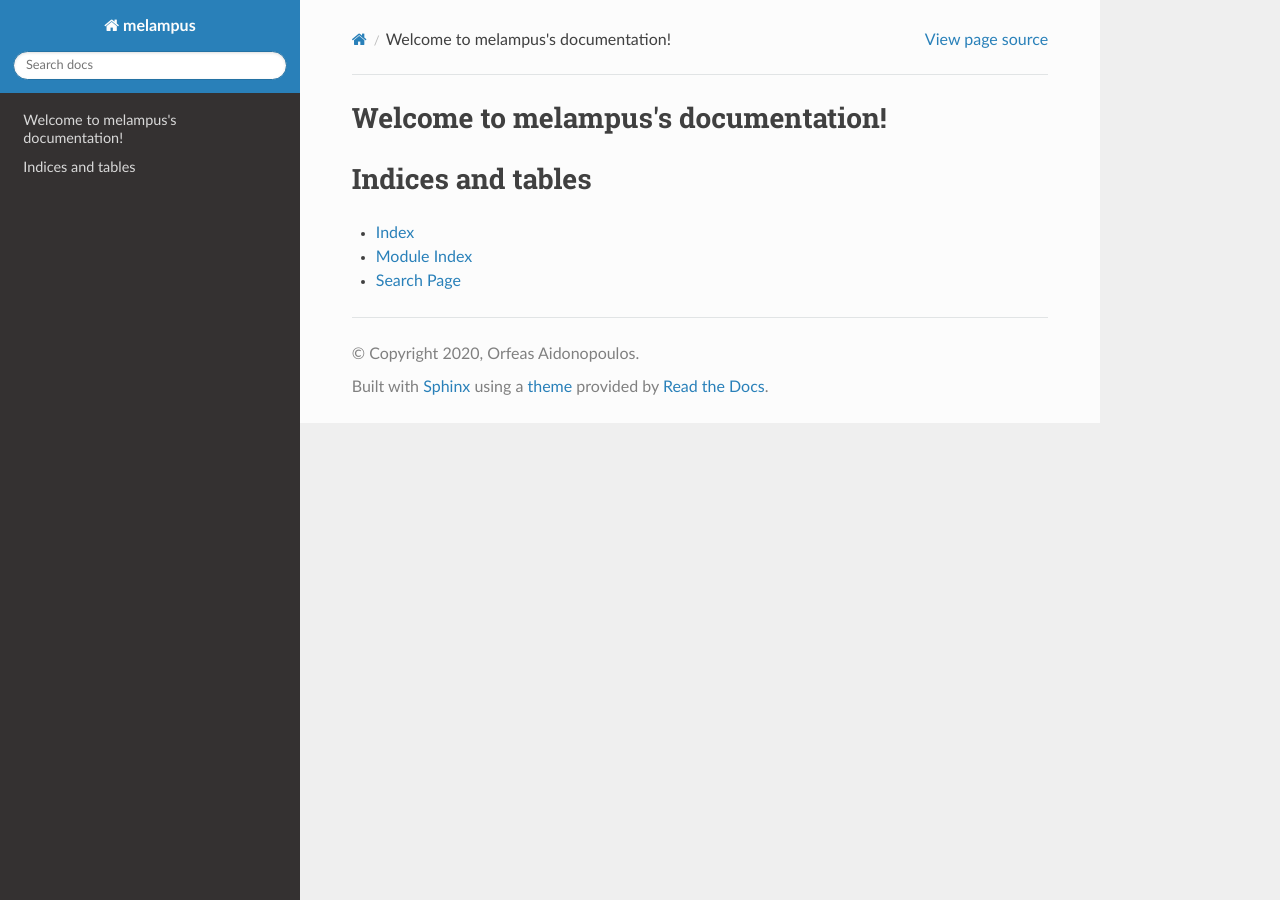
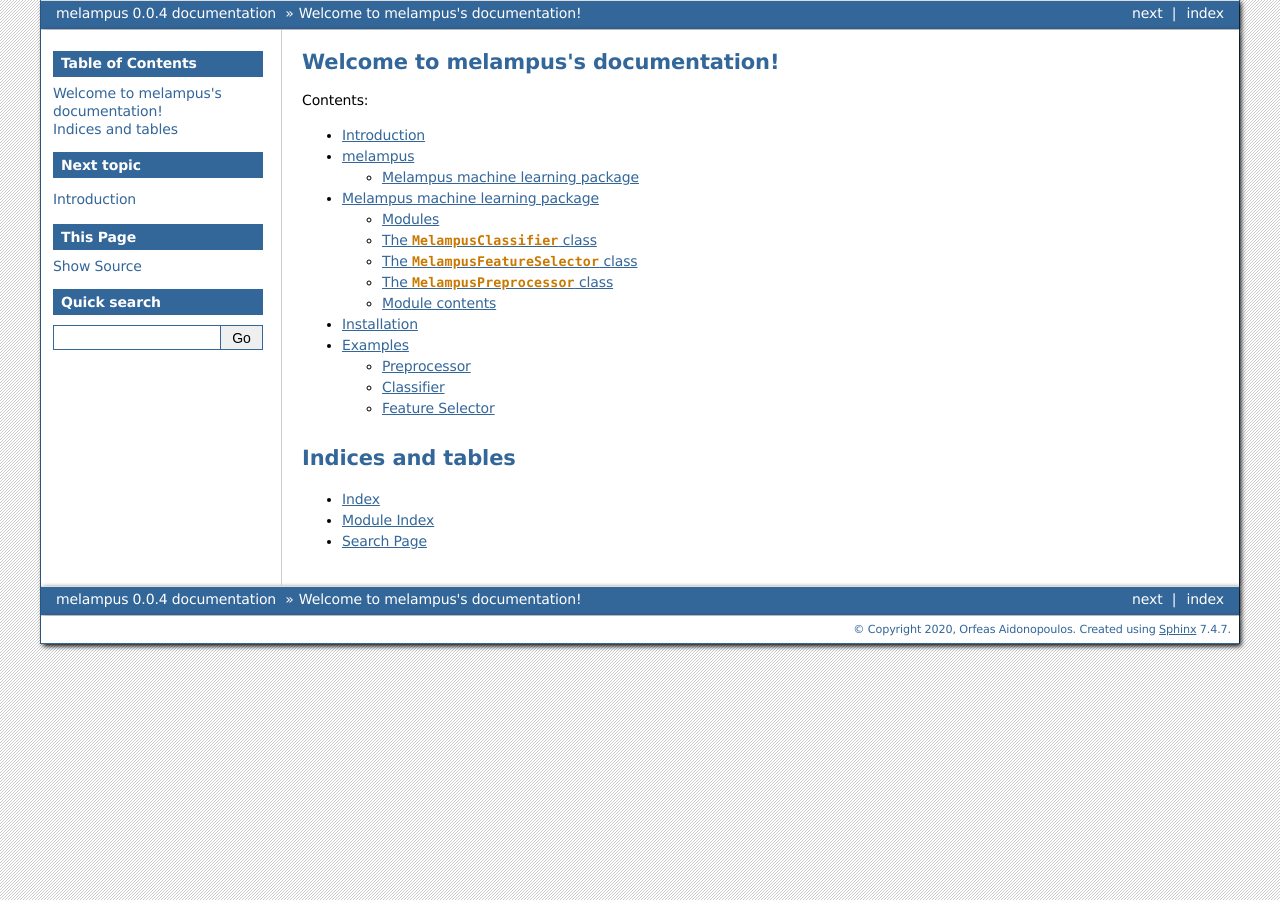
Before and after one commit to medgift/quantimage-melampus, a Sphinx documentation site: the page built from docs/source/index.rst, in a window 1280 px wide. Built offline with Sphinx 7.4.7, drawn with Linux system fonts in a browser that asks for light colours.

Commit message:
documentation updated, refactoring in modules names

```diff
--- a/docs/source/conf.py
+++ b/docs/source/conf.py
@@ -53,7 +53,7 @@ exclude_patterns = []
 # The theme to use for HTML and HTML Help pages.  See the documentation for
 # a list of builtin themes.
 #
-html_theme = 'sphinx_rtd_theme'
+html_theme = 'bizstyle'
 
 # Add any paths that contain custom static files (such as style sheets) here,
 # relative to this directory. They are copied after the builtin static files,
--- /dev/null
+++ b/docs/source/examples.rst
@@ -0,0 +1,8 @@
+Examples
+=============
+Preprocessor
+*************
+Classifier
+*******************
+Feature Selector
+*******************
--- a/docs/source/index.rst
+++ b/docs/source/index.rst
@@ -10,6 +10,11 @@ Welcome to melampus's documentation!
    :maxdepth: 2
    :caption: Contents:
 
+   intro
+   modules
+   melampus
+   install
+   examples
 
 
 Indices and tables
--- /dev/null
+++ b/docs/source/intro.rst
@@ -0,0 +1,4 @@
+Introduction
+============
+``melampus`` is a high-level OO package aims to provide classification measures for data and features derived by
+medical images. BLABLABLA
--- /dev/null
+++ b/docs/source/melampus.rst
@@ -0,0 +1,38 @@
+Melampus machine learning package
+================
+
+Modules
+----------
+
+The ``MelampusClassifier`` class
+--------------------------
+
+.. automodule:: melampus.classifier
+   :members:
+   :undoc-members:
+   :show-inheritance:
+
+The ``MelampusFeatureSelector`` class
+---------------------------------
+
+.. automodule:: melampus.feature_selector
+   :members:
+   :undoc-members:
+   :show-inheritance:
+
+The ``MelampusPreprocessor`` class
+----------------------------
+
+.. automodule:: melampus.preprocessor
+   :members:
+   :undoc-members:
+   :show-inheritance:
+
+
+Module contents
+---------------
+
+.. automodule:: melampus
+   :members:
+   :undoc-members:
+   :show-inheritance:
--- /dev/null
+++ b/docs/source/modules.rst
@@ -0,0 +1,7 @@
+melampus
+========
+
+.. toctree::
+   :maxdepth: 4
+
+   melampus
```
Also changed, not shown: README.md (+4 -2 lines), docs/source/install.rst (added, +14 -0 lines), 5 other files.
